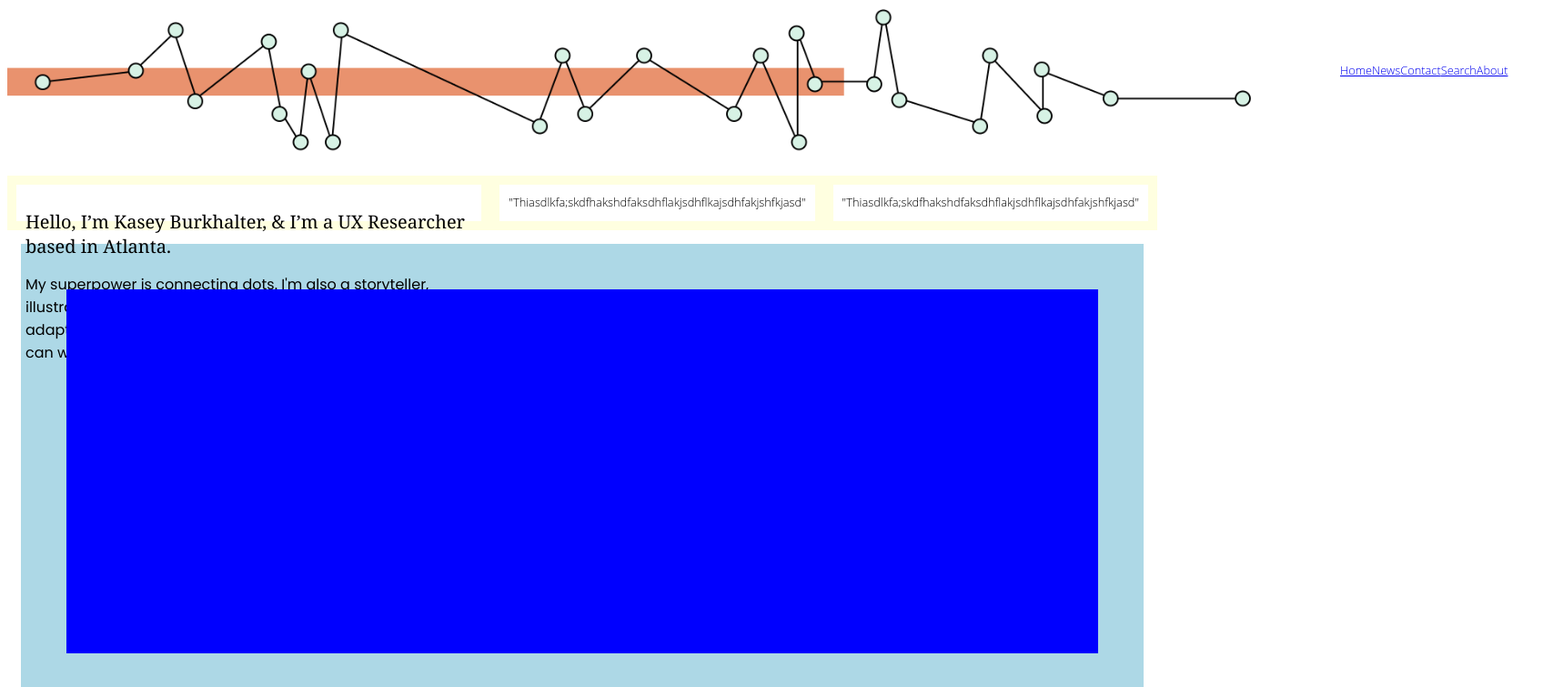
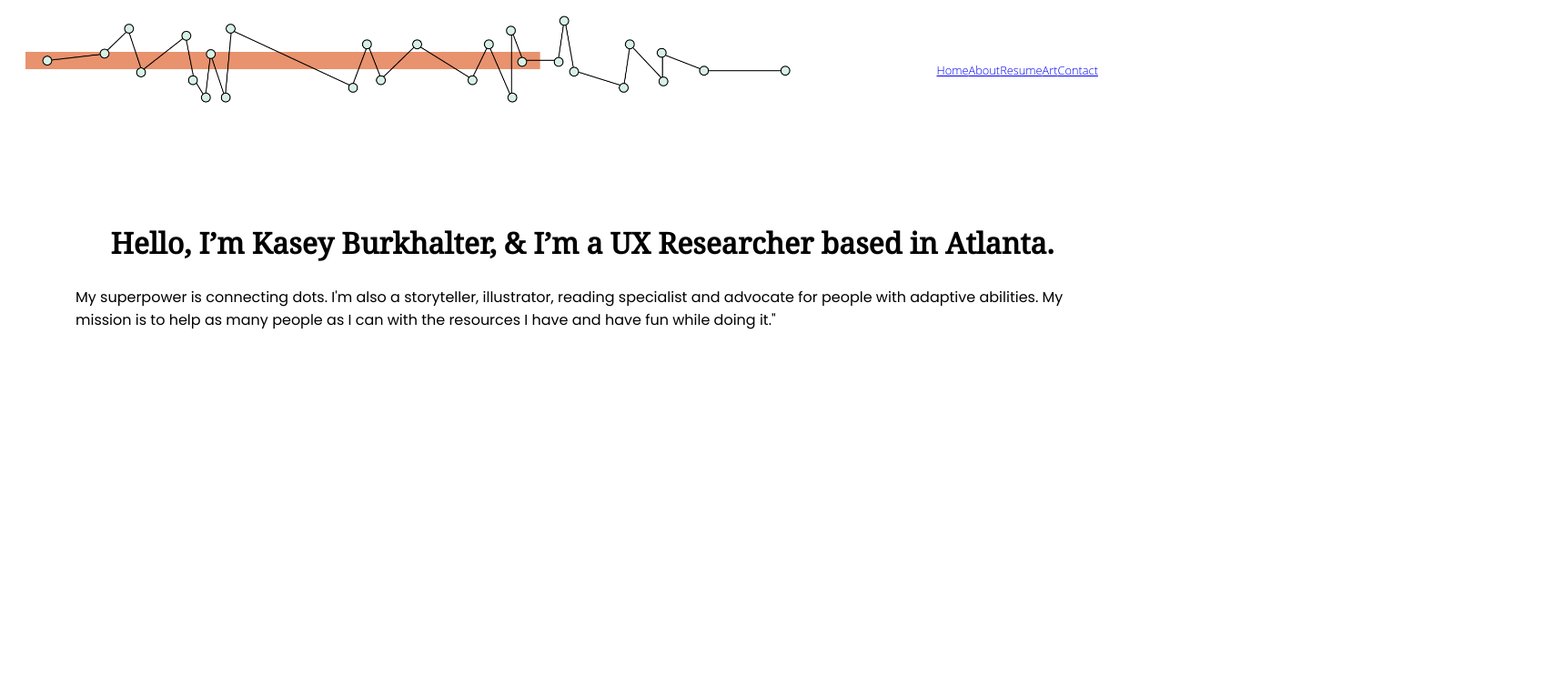
Before and after one commit to kaseyburkhalter/HW_17, a plain HTML site: page index.html in a window 1280 px wide. Shown: the part 5-760 px from the top of the page at 91% size, 1707 px wide, since content can reach past the window. Drawn offline with Linux system fonts and the light colour scheme.

Commit message:
changes?

```diff
--- a/css/style.css
+++ b/css/style.css
@@ -2,35 +2,46 @@ header {
   display: flex;
   flex-direction: row;
   justify-content: space-between;
-
+  margin-bottom: 10px;
 }
 
 .topnav {
   display: flex;
   flex-direction: row;
-    height:60px;
+  height: 60px;
   padding: 50px;
   margin: 15px;
+}
 
+img {
+  max-width: 90%;
+  height: auto;
+  margin: 10px 30px 20px 20px;
+}
+
+h1 h2 h3 {
+  font-family: "Noto Serif", serif;
 }
 
 h2 {
   color: rgb(0, 0, 0);
-    font-weight: 400;
-    font-size: 20px;
-    font-family: "noto_serif.ttf" Arial sans-serif;
-
+  font-weight: bold;
+  font-size: 2.5em;
+  /* font-size: 40px; */
+  font-family: "Noto Serif", Arial, serif;
+  text-align: center;
 }
 
-  p {    color: rgb(0, 0, 0);
+p {
+  color: rgb(0, 0, 0);
   font-weight: 300;
   font-size: 16px;
   font-family: "poppins.ttf", Arial, sans-serif;
 }
 
 body {
-        font: normal 300 .8em'Open Sans', sans-serif;
-        overflow-x:hidden;
+  font: normal 300 0.8em "Open Sans", sans-serif;
+  overflow-x: hidden;
 }
 ul {
   text-align: right;
@@ -39,7 +50,7 @@ justify-content: space-between;
   height: 20px;
 }
 li {
-        display:inline;
+  display: inline;
 }
 ul a {
   color: white;
@@ -52,40 +63,56 @@ justify-content: space-between;
 
 .parentContainer {
   display: flex;
-        background-color: lightyellow;
-        padding: 15;
-
+  margin: auto;
+  padding: 5px;
 }
 
 .flexChild {
-
   background-color: rgb(255, 255, 255);
   padding: 10px;
-    margin: 10px;
+  margin: 0px 60px 60px 60px;
   height: 20px;
 }
 
 .flex-container {
   display: flex;
   flex-direction: row;
+}
+
+.column {
+  display: flex;
+  flex-direction: column;
+  height: 800px;
+  padding: 50px;
+  margin: 15px;
+  /* background-color: pink; */
+}
+
+.top1 {
+  height: auto;
+  /* background-color: blue; */
+  display: grid;
+grid-template-columns: 1fr 1fr 1fr;
+grid-template-rows: 1fr 1fr 1fr ;
+grid-template-areas:
+" afrf carMd aboutMecard";
 
 }
 
-    .column {
+.carMd {
 
-    display: flex;
-    flex-direction: column;
-    background-color: lightblue;
-    height: 800px;
-    padding: 50px;
-    margin:15px;
+  grid-area: carMd;
 
 }
 
-    .top1 {
-        height: 50%;
-        background-color: blue;
-        display: flex;
-        align-items: center;
-        justify-content: center;
+.afrf {
+
+  grid-area: afrf;
+
 }
+
+.aboutMecard {
+
+  grid-area: aboutMecard;
+
+}
--- a/index.html
+++ b/index.html
@@ -21,19 +21,17 @@
 
     <header>
       <div>
+        <!-- Dot banner will serve as the home button when on another page -->
         <img src="images/dot_banner.png" alt="Connect the dots, la la la" max width="1400px"/>
       </div>
-
+    <!-- Navigation Bar, right aligned, needs to be spaced -->
         <div class="topnav">
             <a class="active" href="#home">Home</a>
-            <a href="#news">News</a>
+            <a href="#about">About</a>
+            <a href="#resume">Resume</a>
+            <a href="#art">Art</a>
             <a href="#contact">Contact</a>
-
-              <a href="#search">Search</a>
-              <a href="#about">About</a>
-
-
-      </div>
+        </div>
     </header>
     <!-- *** May need to take this section tag out out -->
 
@@ -49,24 +47,36 @@
 </p>
 </div>
 
-<div class="flexChild">
+<!-- <div class="flexChild">
 
-  "Thiasdlkfa;skdfhakshdfaksdhflakjsdhflkajsdhfakjshfkjasd"
+  "This is a FLEX CHILD"
 </div>
 <div class="flexChild">
 
-  "Thiasdlkfa;skdfhakshdfaksdhflakjsdhflkajsdhfakjshfkjasd"
-</div>
+  "This is a FLEX CHILD"
+</div> -->
 
 </section>
 
     <section>
+
 <div class="column">
+
 <div class="top1">
-<div class="card"></div>
-<div class="card"></div>
-<div class="card"></div>
-</div>
+
+<div class="carMd"></div>
+  <img src="images/CarMD Case Study.png">
+
+
+<div class="afrf"></div>
+<img src="images/Nonprofit Redesign 1.png">
+
+
+
+<div class="aboutMecard"></div>
+<img src="images/About Me Title Card.png">
+
+
 <div class="top2"></div>
 <div class="top3"></div>
 
```
Also changed, not shown: images/About Me Title Card.png (added), images/CarMD Case Study.png (added), images/Nonprofit Redesign 1.png (added), 2 other files. Lines whose indentation alone changed are shown as unchanged.
